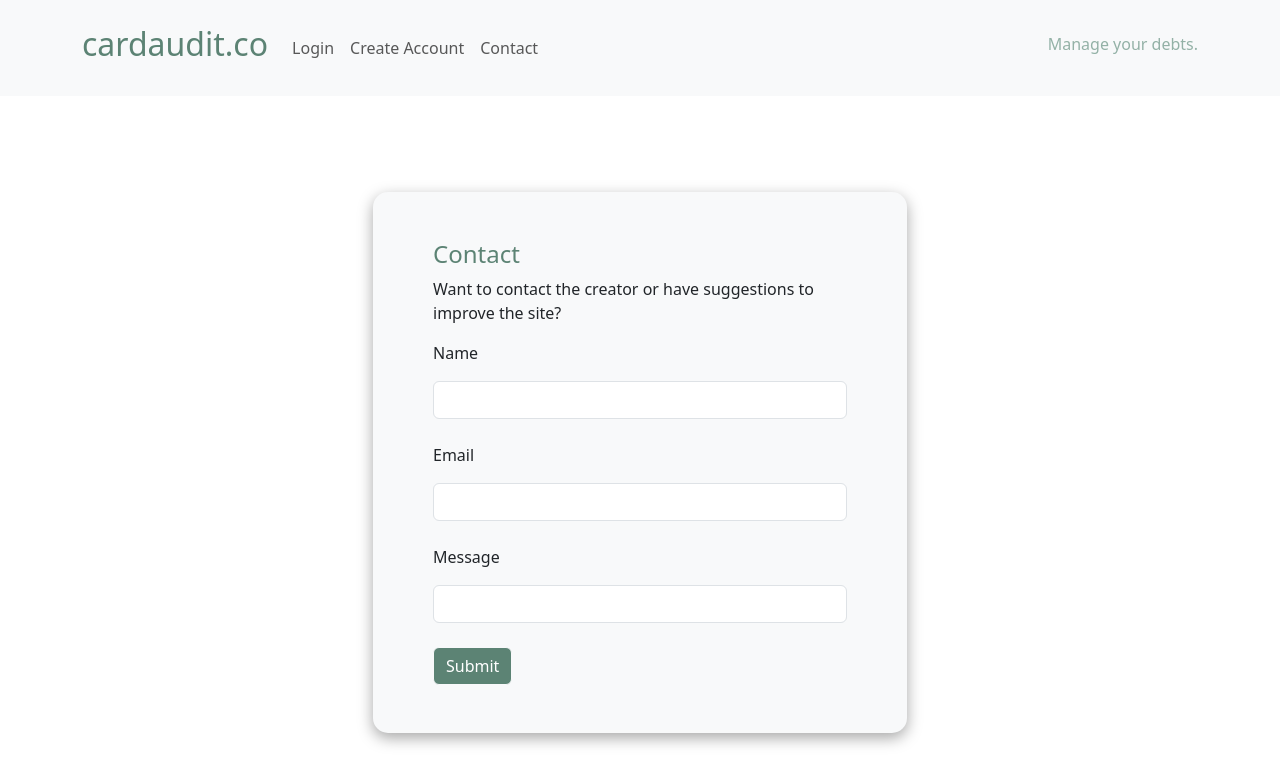
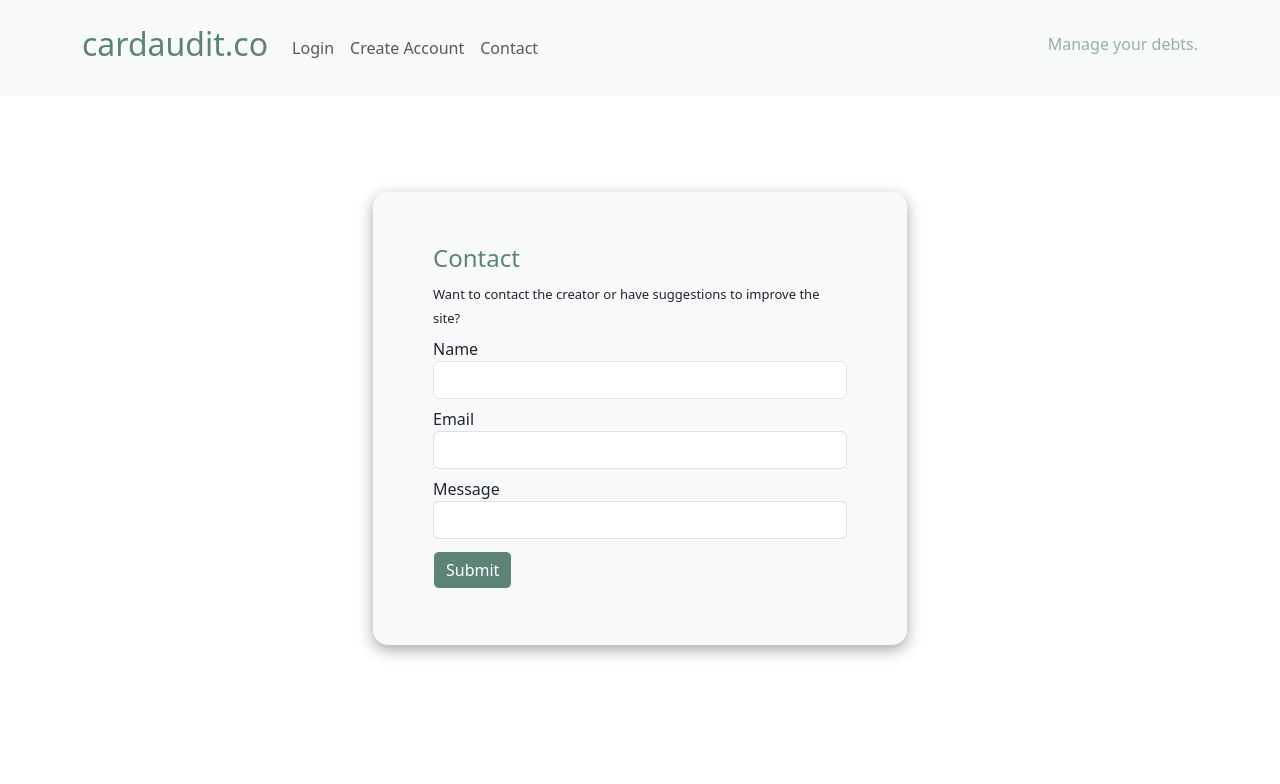
Before and after one commit to shortxmas/CardAudit2, a React (Vite) app: page /contact in a window 1280 px wide. Shown: the top 784 px of the page. Built offline with nearby package versions, Linux system fonts and the light colour scheme.

Commit message:
fixed forms paddings and added db testing

```diff
--- a/src/components/ContactForm.tsx
+++ b/src/components/ContactForm.tsx
@@ -16,39 +16,57 @@ export function ContactForm()
                 <div className="row justify-content-center">
                     <div className="col-12 col-lg-6 boxShadow" style={{backgroundColor:boxColor,borderRadius: '15px',boxShadow:'100px'}}>
                         <div className="p-lg-5 p-4" >
-                          <h4 style={{color:primaryColor}}>
-                              Contact
-                          </h4>
-                          <p> Want to contact the creator or have suggestions to improve the site?</p>
+                          <div className="py-1">
+                            <h4 style={{color:primaryColor}}>
+                                Contact
+                            </h4>
+
+                            <text style={{fontSize:'13px',lineHeight:'.1'}}> Want to contact the creator or have suggestions to improve the site?</text>
+                          </div>
 
                           <form action="https://backendform.com/sendform.php/leightonmiguelweb@gmail.com" method="get">
                               <div>
-                                  <div id="name">
-                                      <p>Name</p>
+                                  <div id="name" className="py-1">
+                                      <div>
+                                        <text>
+                                            Name
+                                        </text>
+                                      </div>
+
                                       <div className="input-group">
                                           <input type="text" className="form-control" name="Name" required></input>
 
                                       </div>
                                   </div>
-                                  <br></br>
-                                  <div id="email">
-                                      <p>Email</p>
+
+                                  <div id="email" className="py-1">
+                                      <div>
+                                        <text>
+                                            Email
+                                        </text>
+                                      </div>
                                       <div className="input-group">
                                           <input type="email" className="form-control" name="Email" required></input>
 
                                       </div>
                                   </div>
-                                  <br></br>
-                                  <div id="message">
-                                      <p>Message</p>
+
+                                  <div id="message" className="py-1">
+                                      <div>
+                                        <text>Message</text>
+
+                                      </div>
                                       <div className="input-group">
                                           <input type="text" className="form-control" name = "Message" required></input>
 
                                       </div>
                                   </div>
-                                  <br></br>
 
-                                  <button type="submit" className="btn-light btn " style={{backgroundColor:primaryColor,color:'white'}}>Submit</button>
+
+                                  <div className="py-2">
+                                    <button type="submit" className="btn-light btn " style={{backgroundColor:primaryColor,color:'white'}}>Submit</button>
+
+                                  </div>
 
 
                               </div>
--- a/src/components/CreateAccountForm.tsx
+++ b/src/components/CreateAccountForm.tsx
@@ -15,31 +15,37 @@ export function CreateAccountForm()
             <div className="container p-5 my-5">
                 <div className="row justify-content-center">
                     <div className="col-12 col-lg-6 boxShadow" style={{backgroundColor:boxColor,borderRadius: '15px',boxShadow:'100px'}}>
-                      <div className="p-lg-5 p-4" >
+                        <div className="p-lg-5 p-4" >
                           <h4 style={{color:primaryColor}}>
-                              Create Account
+                              Create an Account
                           </h4>
-                          <br></br>
+
                           <form>
                               <div>
-                                  <div id="email">
-                                      <p>Email</p>
-                                      <div className="input-group">
+                                  <div id="email" className="py-2">
+                                      <div >
+                                        <text>Email</text>
+                                      </div>
+                                      <div className="input-group ">
                                           <input type="email" className="form-control" required></input>
 
                                       </div>
                                   </div>
-                                  <br></br>
-                                  <div id="password">
-                                      <p>Password</p>
-                                      <div className="input-group">
+
+                                  <div id="password" className="py-2">
+                                      <div >
+                                        <text>Password</text>
+                                      </div>
+                                      <div className="input-group ">
                                           <input type="text" className="form-control" required></input>
 
                                       </div>
                                   </div>
-                                  <br></br>
 
-                                  <button type="submit" className="btn-light btn " style={{backgroundColor:primaryColor,color:'white'}}>Submit</button>
+                                    <div className="py-2">
+                                        <button type="submit" className="btn-light btn" style={{backgroundColor:primaryColor,color:'white'}}>Submit</button>
+
+                                    </div>
 
 
                               </div>
--- a/src/components/LoginForm.tsx
+++ b/src/components/LoginForm.tsx
@@ -19,27 +19,33 @@ export function LoginForm()
                           <h4 style={{color:primaryColor}}>
                               Login
                           </h4>
-                          <br></br>
+
                           <form>
                               <div>
-                                  <div id="email">
-                                      <p>Email</p>
-                                      <div className="input-group">
+                                  <div id="email" className="py-2">
+                                      <div >
+                                        <text>Email</text>
+                                      </div>
+                                      <div className="input-group ">
                                           <input type="email" className="form-control" required></input>
 
                                       </div>
                                   </div>
-                                  <br></br>
-                                  <div id="password">
-                                      <p>Password</p>
-                                      <div className="input-group">
+
+                                  <div id="password" className="py-2">
+                                      <div >
+                                        <text>Password</text>
+                                      </div>
+                                      <div className="input-group ">
                                           <input type="text" className="form-control" required></input>
 
                                       </div>
                                   </div>
-                                  <br></br>
 
-                                  <button type="submit" className="btn-light btn " style={{backgroundColor:primaryColor,color:'white'}}>Submit</button>
+                                    <div className="py-2">
+                                        <button type="submit" className="btn-light btn" style={{backgroundColor:primaryColor,color:'white'}}>Submit</button>
+
+                                    </div>
 
 
                               </div>
--- a/src/components/Navbar.tsx
+++ b/src/components/Navbar.tsx
@@ -3,6 +3,7 @@ import { Home } from "../views/Home";
 import { Login } from "../views/Login";
 import { CreateAccount } from "../views/CreateAccount";
 import { Contact } from "../views/Contact";
+import { Db } from "../views/Db";
 
 
 
@@ -82,6 +83,9 @@ export function Navbar()
             <Route path="/login" element={<Login/>}/>
             <Route path="/createaccount" element={<CreateAccount/>}/>
             <Route path="/contact" element={<Contact/>}/>
+            <Route path="/db" element={<Db/>}/>
+
+
         </Routes>
 
     </BrowserRouter>
--- /dev/null
+++ b/src/views/Db.tsx
@@ -0,0 +1,18 @@
+export function Db()
+{
+
+    return(
+
+        <>
+
+            <div className="container" p-5>
+
+
+                <div className="row justify-content-center">
+                    ttt
+                </div>
+            </div>
+
+        </>
+    )
+}
```
